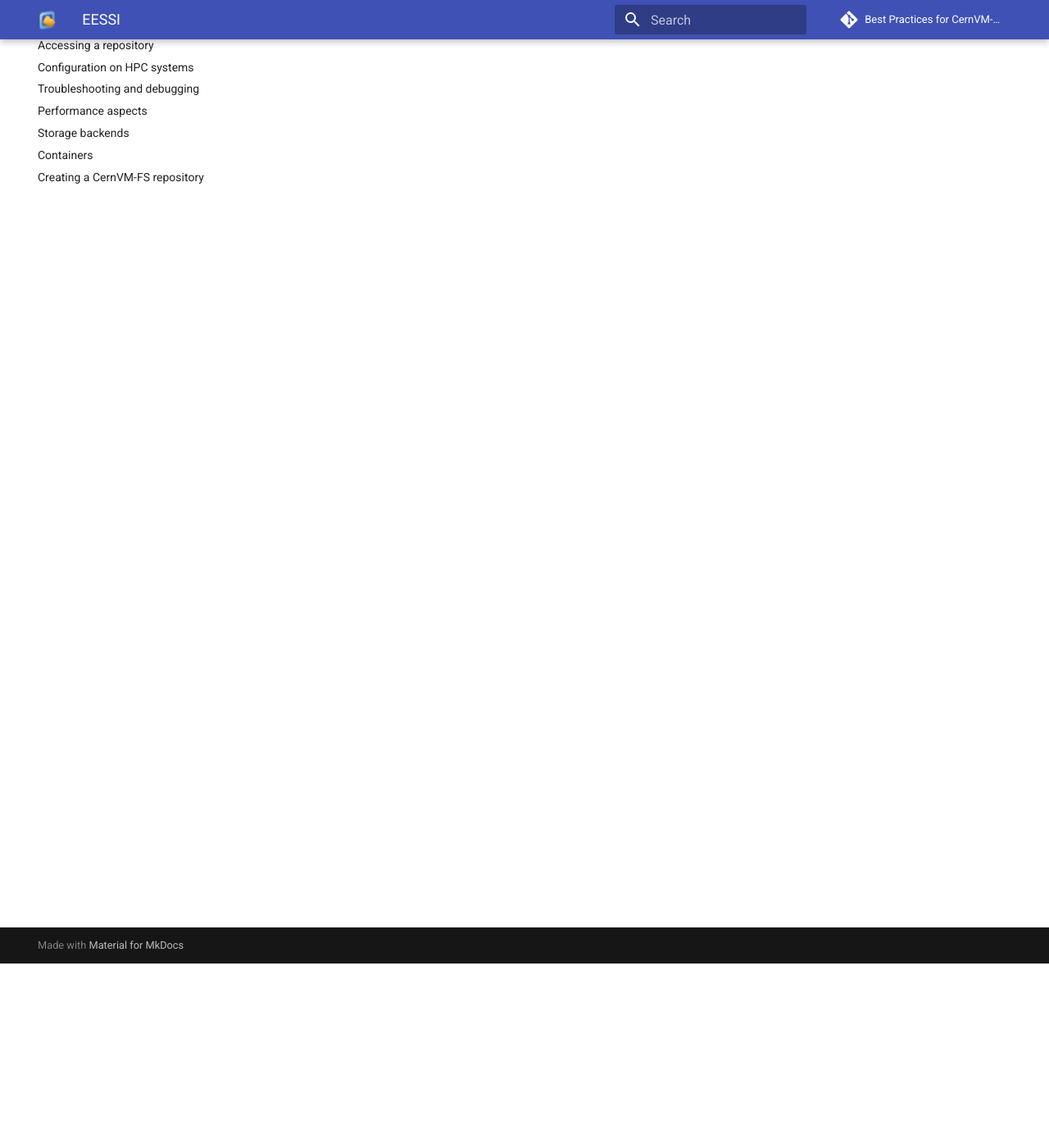
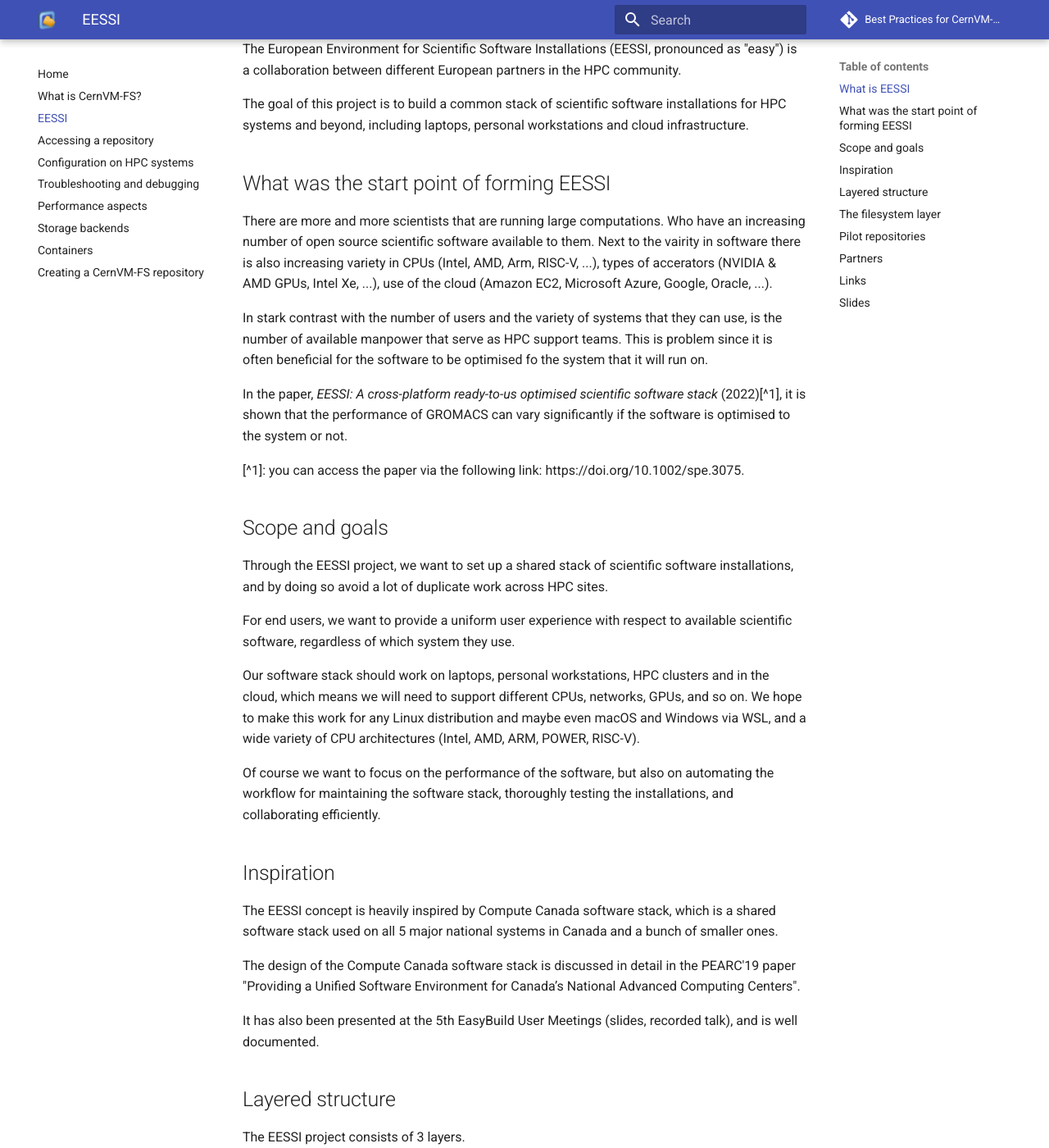
Before and after one commit to multixscale/cvmfs-tutorial-hpc-best-practices, an MkDocs documentation site: the page built from docs/01_eessi.md, in a window 1280 px wide and 1400 px high, scrolled down 225 px. Shown: the whole window at 82% size. Built offline with MkDocs 1.6.1 and Material for MkDocs 9.7.7, drawn with Linux system fonts in a browser that asks for light colours; comment, search, counter and statistics services are not loaded; some of the changed text lies outside the part shown.

Commit message:
Update 01_eessi.md
First draft for EESSI part of CernVM-FS tutorial

```diff
--- a/docs/01_eessi.md
+++ b/docs/01_eessi.md
@@ -1 +1,82 @@
 # European Environment for Scientific Software (EESSI)
+
+<!-- EESSI logo
+<p align="center">
+<img src="" alt="" width="100px"/></br>
+</p>
+-->
+
+## What is EESSI
+
+The European Environment for Scientific Software Installations (EESSI, pronounced as "easy") is a collaboration between different European partners in the HPC community.
+
+The goal of this project is to build a common stack of scientific software installations for HPC systems and beyond, including laptops, personal workstations and cloud infrastructure.
+
+## What was the start point of forming EESSI
+
+There are more and more scientists that are running large computations. Who have an increasing number of open source scientific software available to them. Next to the vairity in software there is also increasing variety in CPUs (Intel, AMD, Arm, RISC-V, ...), types of accerators (NVIDIA & AMD GPUs, Intel Xe, ...), use of the cloud (Amazon EC2, Microsoft Azure, Google, Oracle, ...).
+
+In stark contrast with the number of users and the variety of systems that they can use, is the number of available manpower that serve as HPC support teams. This is problem since it is often beneficial for the software to be optimised fo the system that it will run on.
+
+In the paper, _EESSI: A cross-platform ready-to-us optimised scientific software stack_ (2022)[^1], it is shown that the performance of GROMACS can vary significantly if the software is optimised to the system or not.
+
+[^1]: you can access the paper via the following link: https://doi.org/10.1002/spe.3075.
+
+## Scope and goals
+
+Through the EESSI project, we want to set up a shared stack of scientific software installations, and by doing so avoid a lot of duplicate work across HPC sites.
+
+For end users, we want to provide a uniform user experience with respect to available scientific software, regardless of which system they use.
+
+Our software stack should work on laptops, personal workstations, HPC clusters and in the cloud, which means we will need to support different CPUs, networks, GPUs, and so on. We hope to make this work for any Linux distribution and maybe even macOS and Windows via WSL, and a wide variety of CPU architectures (Intel, AMD, ARM, POWER, RISC-V).
+
+Of course we want to focus on the performance of the software, but also on automating the workflow for maintaining the software stack, thoroughly testing the installations, and collaborating efficiently.
+
+## Inspiration
+
+The EESSI concept is heavily inspired by Compute Canada software stack, which is a shared software stack used on all 5 major national systems in Canada and a bunch of smaller ones.
+
+The design of the Compute Canada software stack is discussed in detail in the PEARC'19 paper "Providing a Unified Software Environment for Canada’s National Advanced Computing Centers".
+
+It has also been presented at the 5th EasyBuild User Meetings (slides, recorded talk), and is well documented.
+
+## Layered structure
+
+The EESSI project consists of 3 layers.
+
+<!--image-->
+
+The bottom layer is the filesystem layer, which is responsible for distributing the software stack across clients.
+
+The middle layer is a compatibility layer, which ensures that the software stack is compatible with multiple different client operating systems. <!--Also write something more on compatibility layer?-->
+
+The top layer is the software layer, which contains the actual scientific software applications and their dependencies. <!--Also write something more on software layer layer?-->
+
+The host OS still provides a couple of things, like drivers for network and GPU, support for shared filesystems like GPFS and Lustre, a resource manager like Slurm, and so on.
+
+<!--add something on the testing suites-->
+
+## The filesystem layer
+
+CernVM-FS provides a reliable and scalable setup for distributing software <!--expand-->
+
+Distriuting access via HTTP (so firewall friendly) <!--expand-->
+
+The same software stack is available everywhere
+
+## Pilot repositories
+
+<!-- Maybe link to EESSI documentation on how to get access -->
+
+## Partners
+
+<!--starting partners
+MulitXscale project-->
+
+## Links
+
+Documentation: https://www.eessi.io/docs/
+
+## Slides
+
+- https://easybuild.io/eum21/006_eum21_eessi.pdf
```
